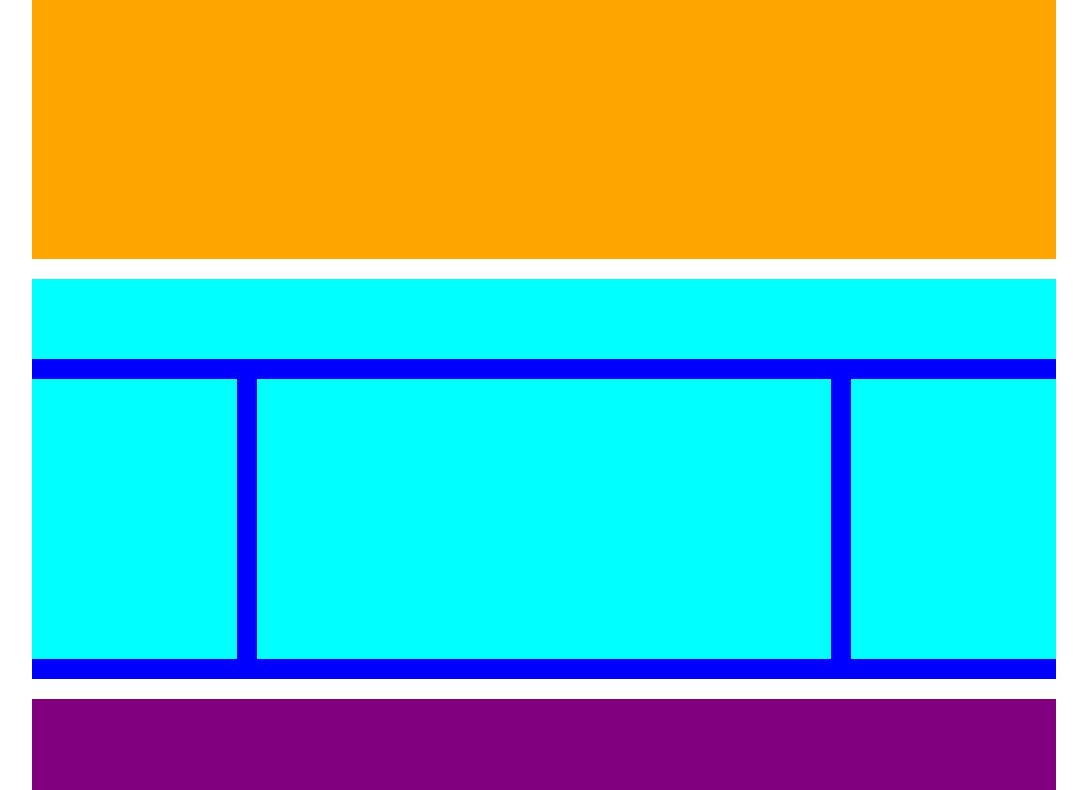
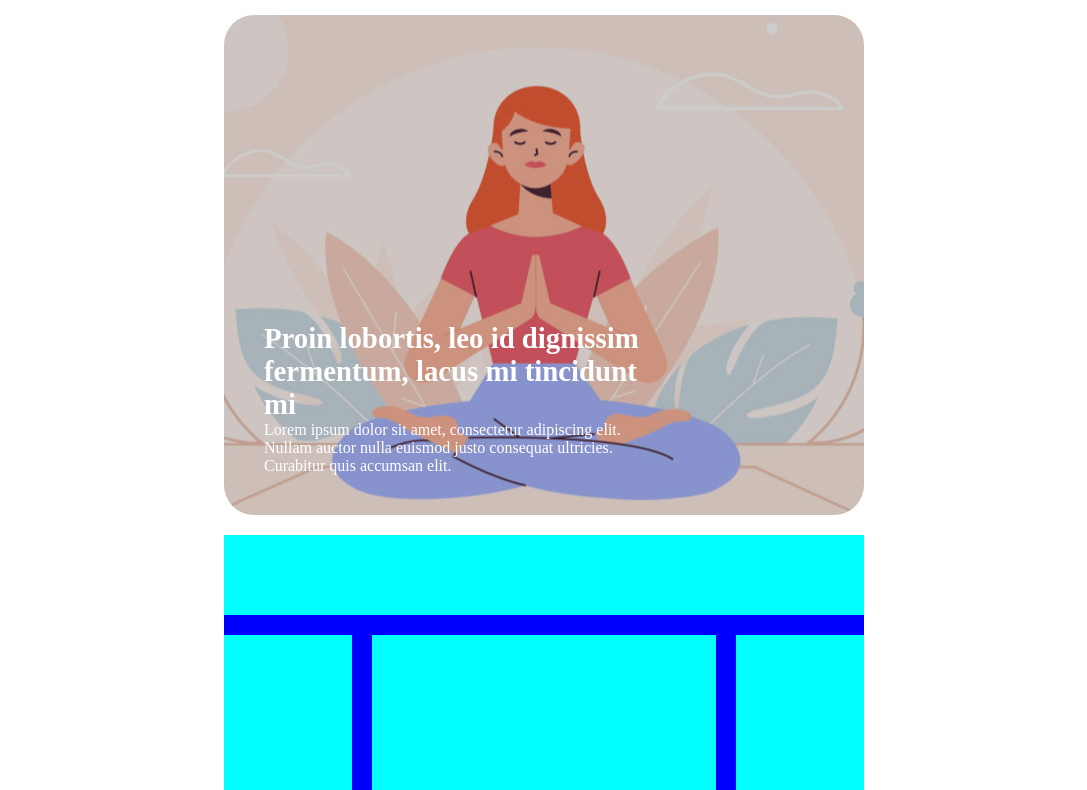
Before and after one commit to StefanoMRC/htmlcss-wp, a plain HTML site: page index.html in a window 1280 px wide. Shown: the part 233-1023 px from the top of the page, without its empty margins (96-1183 px from the left). Drawn offline with Linux system fonts and the light colour scheme.

Commit message:
FINE PRIMA SEZIONE

```diff
--- a/asset/css/style.css
+++ b/asset/css/style.css
@@ -7,7 +7,7 @@
 /* RESET */
 
 body{
-    width: 80%;
+    width: 50%;
     margin: auto
 }
 
@@ -17,7 +17,7 @@ header{
     margin-bottom: 20px;
 }
 .cont-logo{
-    border-right: solid black 1px;
+    border-right: solid rgba(0, 0, 0, 0.288) 1px;
     width: 250px;
 }
 .logo{
@@ -34,6 +34,7 @@ header{
     color: rgba(0, 0, 0, 0.507);
     display: block;
     padding: 10px;
+    font-size: 1.5em;
 }
 .menu-principale li a:hover{
     background-color:rgba(0, 0, 0, 0.377);
@@ -41,12 +42,40 @@ header{
 }
 /* LOGO E NAV */
 
+/* PRIMA SEZIONE */
 .sezione-1{
-    height: 300px;
-    width: 100%;
     background-color: orange;
     margin-bottom: 20px;
+    width: 100%;
+    height: 500px;
+    background-image: url(../img/banner.jpg);
+    background-position: center;
+    border-radius: 30px;
+    position: relative;
 }
+.opacità{
+    width: 100%;
+    height: 100%;
+    background-color: rgba(0, 0, 0, 0.192);
+    border-radius: 30px;
+    position: absolute;
+}
+.titolo-sez1{
+    width: 60%;
+    position: absolute;
+    bottom: 40px;
+    left: 40px;
+    color: white;
+}
+h3{
+    font-size: 1.8em;
+}
+/* PRIMA SEZIONE */
+
+
+
+
+
 .sezione-2{
     height: 400px;
     width: 100%;
--- a/index.html
+++ b/index.html
@@ -22,12 +22,20 @@
                 <li><a href="">CONTACT</a></li>
             </ul>
         </nav>
-
     </header>
     <main>
       <section>
-          <div class="sezione-1"></div>
+          <div class="sezione-1">
+              <div class="opacità">
+                  <div class="titolo-sez1">
+                      <h3>Proin lobortis, leo id dignissim fermentum, lacus mi tincidunt mi</h3>
+                      <span class="sottotitolo">Lorem ipsum dolor sit amet, consectetur adipiscing elit. Nullam auctor nulla euismod justo consequat ultricies. Curabitur quis accumsan elit.</span>
+                    </div>
+              </div>
+          </div>
       </section>
+
+
       <section class="sezione-2">
           <div class="intestazione"></div>
             <div class="clearfix row">
```
